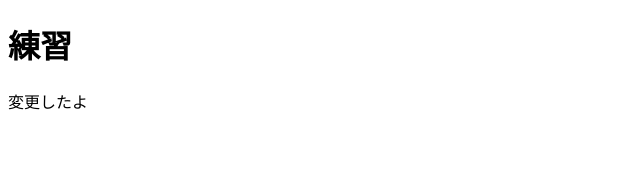
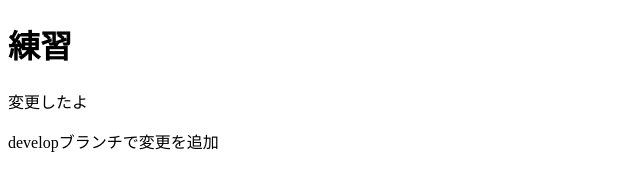
Before and after one commit to Rio-Yamazakii/practice, a plain HTML site: page index.html in a window 1280 px wide. Shown: the whole page, without its empty margins (0-640 px from the left). Drawn offline with Linux system fonts and the light colour scheme.

Commit message:
developブランチで文章を追加

```diff
--- a/index.html
+++ b/index.html
@@ -9,5 +9,6 @@
   <body>
     <h1>練習</h1>
     <p>変更したよ</p>
+    <p>developブランチで変更を追加</p>
   </body>
 </html>
```
